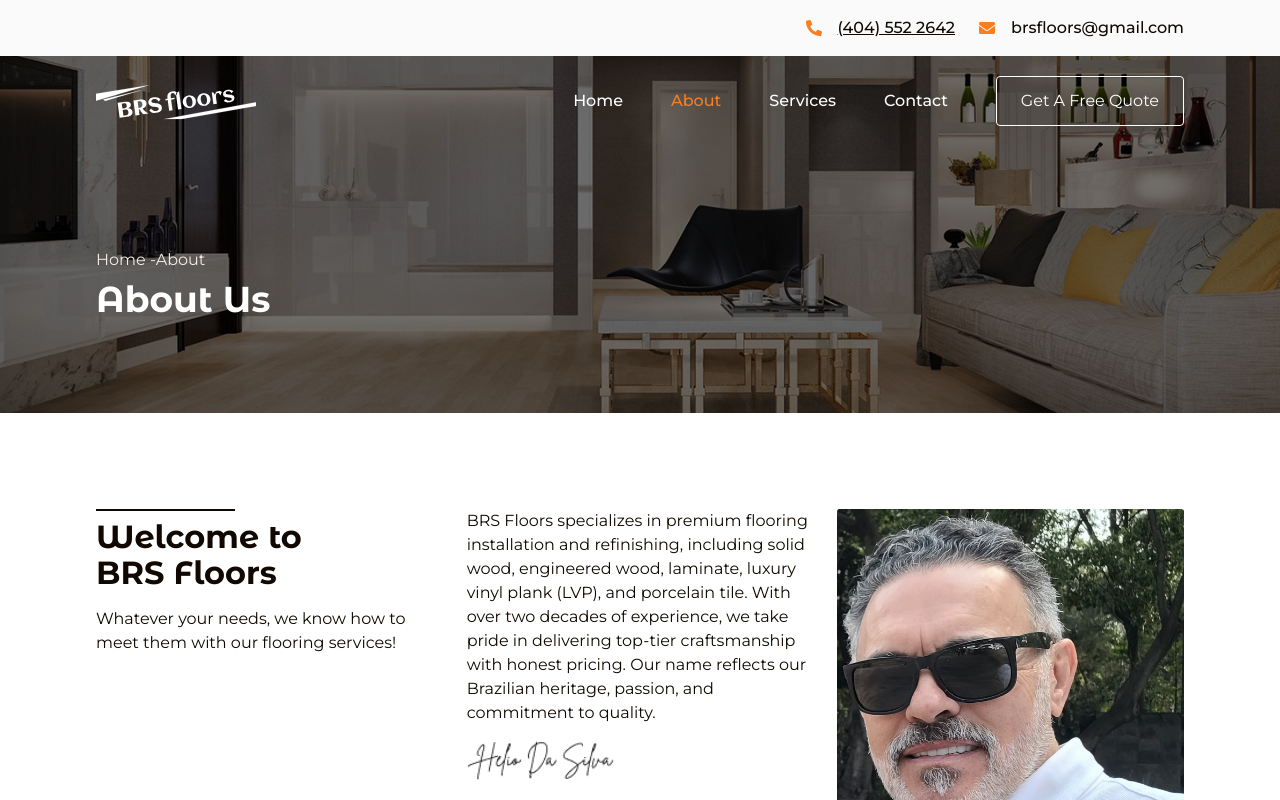
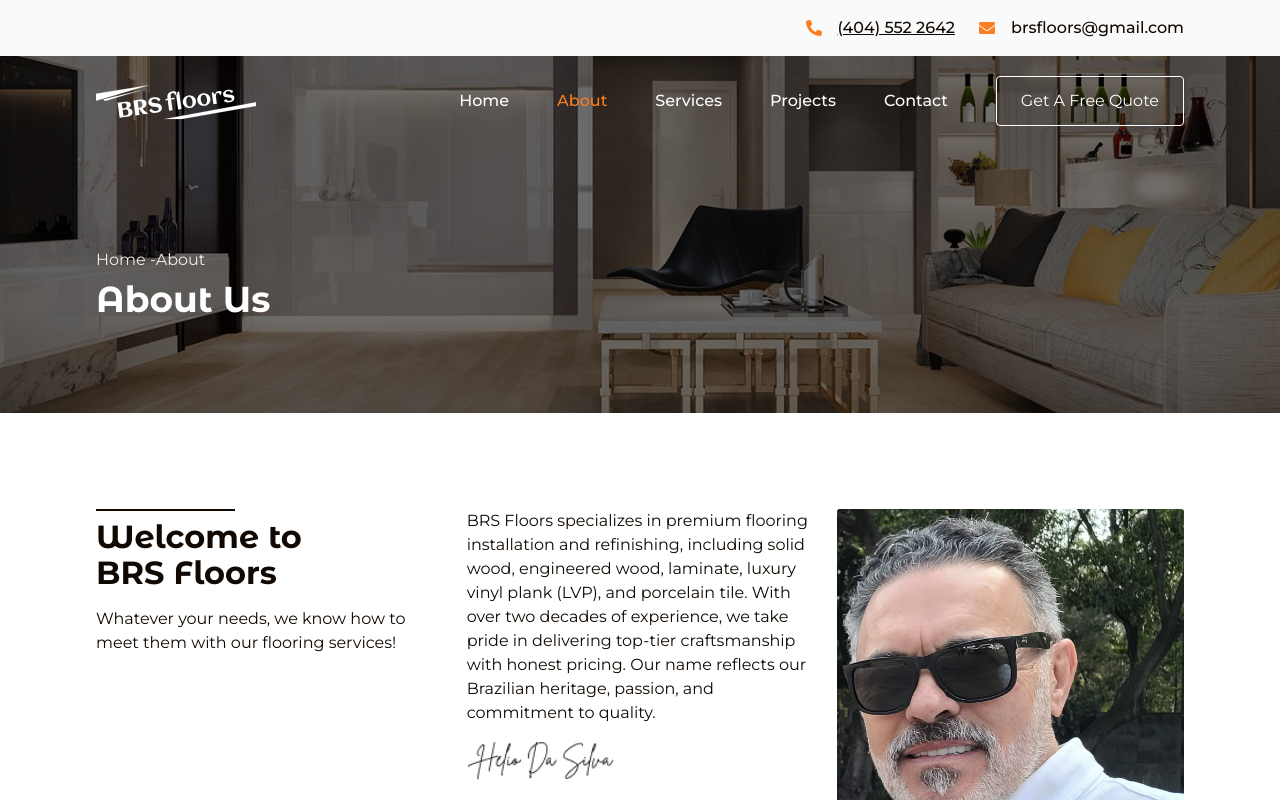
Before and after one commit to Tech-sensei/brs-flooring, a Next.js app: page /about in a window 1280 px wide. Shown: the top 800 px of the page. Built offline with nearby package versions, Linux system fonts and the light colour scheme.

Commit message:
set up staging branch

```diff
--- a/src/app/page.jsx
+++ b/src/app/page.jsx
@@ -32,8 +32,8 @@
         <WhyChooseSection />
         <HowItWork />
         <TestimonialSection />
-        {/* <ProjectSection /> */}
-        {/* <JourneySection /> */}
+        <ProjectSection />
+        <JourneySection />
         <ContactSection />
       </main>
     </>
--- a/src/components/global/Header.jsx
+++ b/src/components/global/Header.jsx
@@ -13,7 +13,7 @@
   { id: 1, name: "Home", url: "/", hasChevron: false },
   { id: 2, name: "About", url: "/about", hasChevron: false },
   { id: 3, name: "Services", url: "/services", hasChevron: false },
-  // { id: 4, name: "Projects", url: "/projects", hasChevron: false },
+  { id: 4, name: "Projects", url: "/projects", hasChevron: false },
   { id: 5, name: "Contact", url: "/contact-us", hasChevron: false },
 ];
 
```
